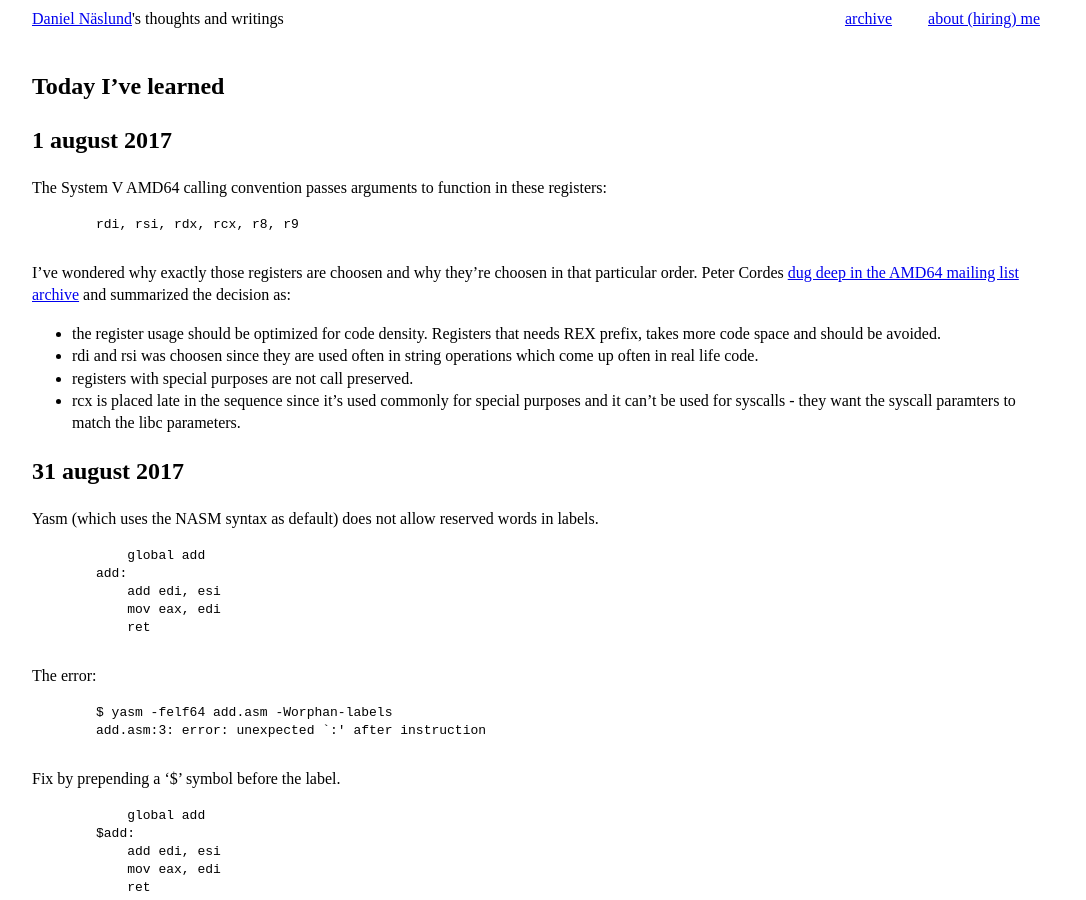
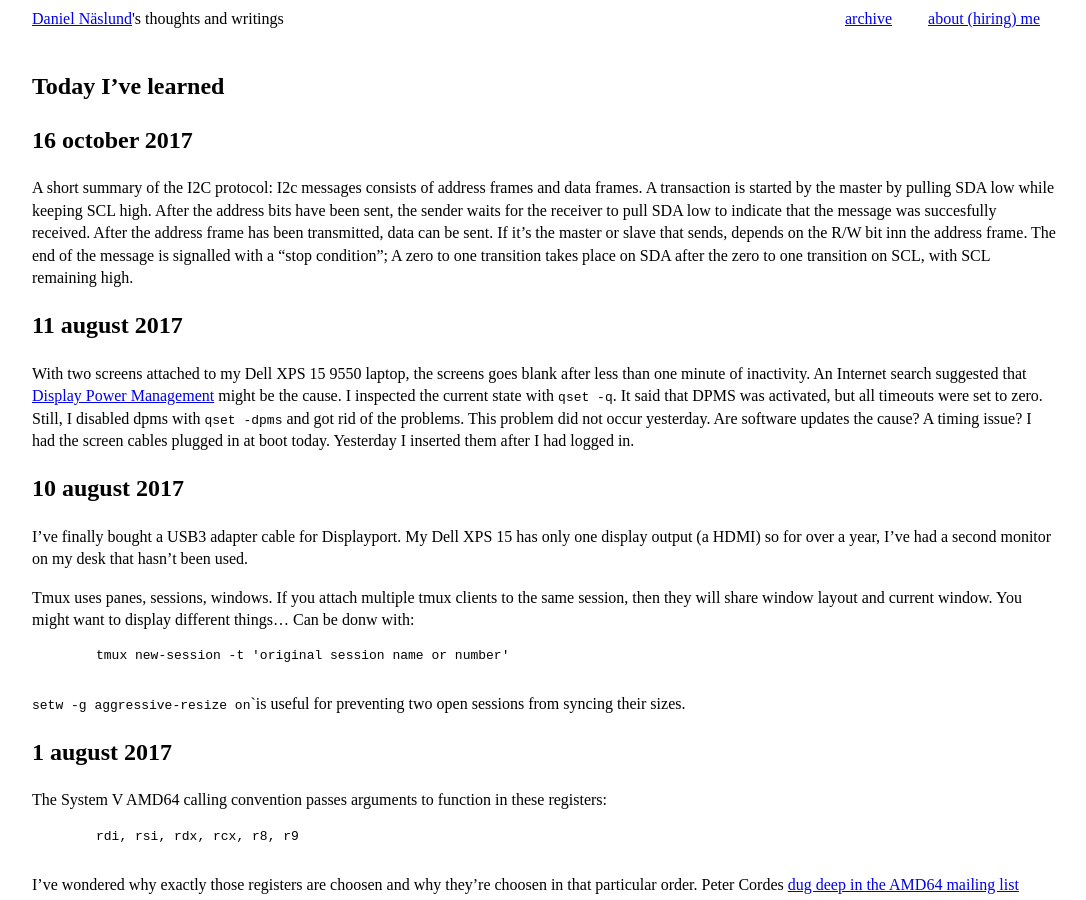
Before and after one commit to dannas/dannas.github.com, a Jekyll site: the page built from TIL.markdown, in a window 1280 px wide and 900 px high. Shown: the whole window, without its empty margins (0-1086 px from the left). Built offline with Jekyll 4.4.1, drawn with Linux system fonts in a browser that asks for light colours.

Commit message:
Another TIL

`````diff
--- a/TIL.markdown
+++ b/TIL.markdown
@@ -3,6 +3,40 @@ layout: default
 title: TIL - Today I've Learned
 ---
 # Today I've learned
+
+## 16 october 2017
+A short summary of the  I2C protocol: I2c messages consists of address frames
+and data frames. A transaction is started by the master by pulling SDA low
+while keeping SCL high. After the address bits have been sent, the sender waits
+for the receiver to pull SDA low to indicate that the message was succesfully
+received. After the address frame has been transmitted, data can be sent. If
+it's the master or slave that sends, depends on the R/W bit inn the address
+frame. The end of the message is signalled with a "stop condition"; A zero to
+one transition takes place on SDA after the  zero to one transition on SCL,
+with SCL remaining high.
+
+## 11 august 2017
+With two screens attached to my Dell XPS 15 9550 laptop, the screens goes blank
+after less than one minute of inactivity. An Internet search suggested that
+[Display Power Management](https://wiki.archlinux.org/index.php/Display_Power_Management_Signaling)
+might be the cause. I inspected the current state with ```qset -q```. It said that DPMS was activated, but
+all timeouts were set to zero. Still, I disabled dpms with ```qset -dpms``` and
+got rid of the problems. This problem did not occur yesterday. Are software updates the cause? A timing issue?
+I had the screen cables plugged in at boot today. Yesterday I inserted them after I had logged in.
+
+## 10 august 2017
+I've finally bought a USB3 adapter cable for Displayport. My Dell XPS 15 has
+only one display output (a HDMI) so for over a year, I've had a second monitor
+on my desk that hasn't been used.
+
+Tmux uses panes, sessions, windows. If you attach multiple tmux clients to the
+same session, then they will share window layout and current window. You might want
+to display different things... Can be donw with:
+
+    tmux new-session -t 'original session name or number'
+
+```setw -g aggressive-resize on````is useful for preventing two open sessions
+from syncing their sizes.
 
 ## 1 august 2017
 The System V AMD64 calling convention passes arguments to function in these registers:
`````
